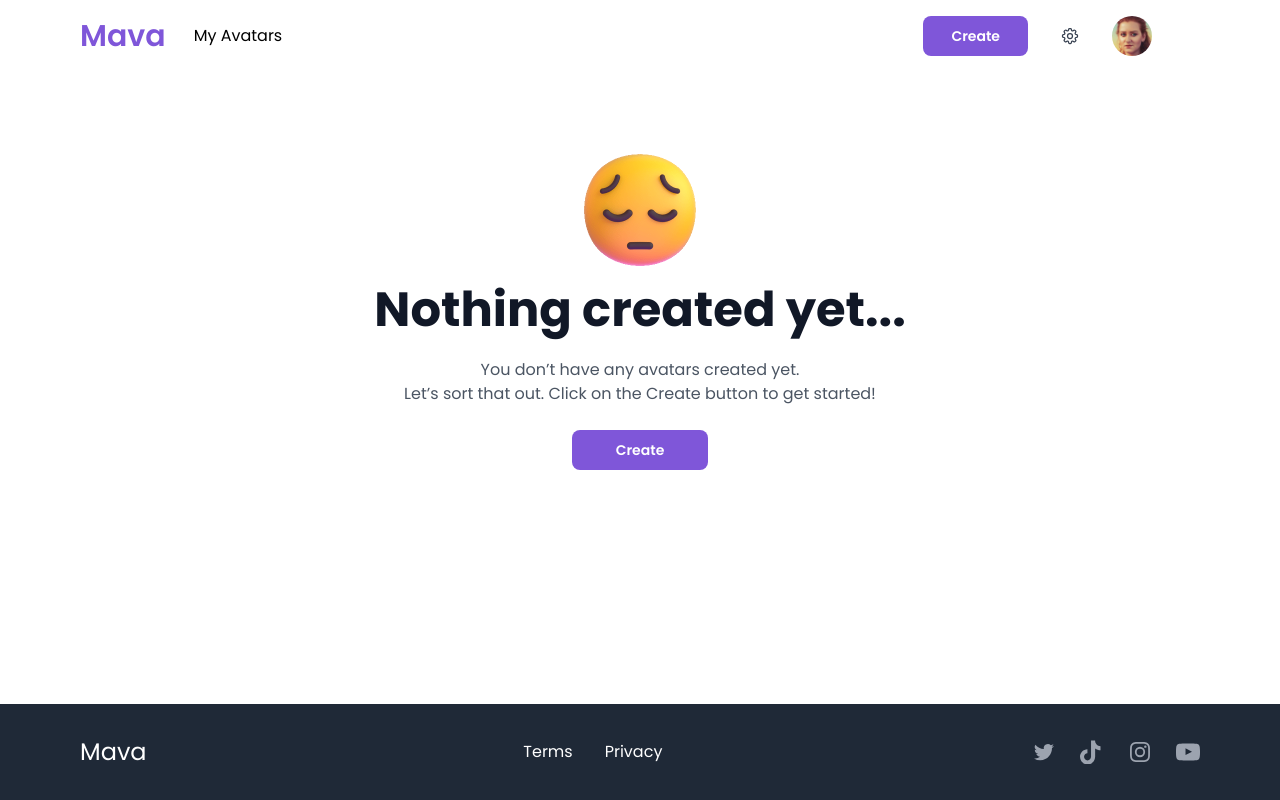
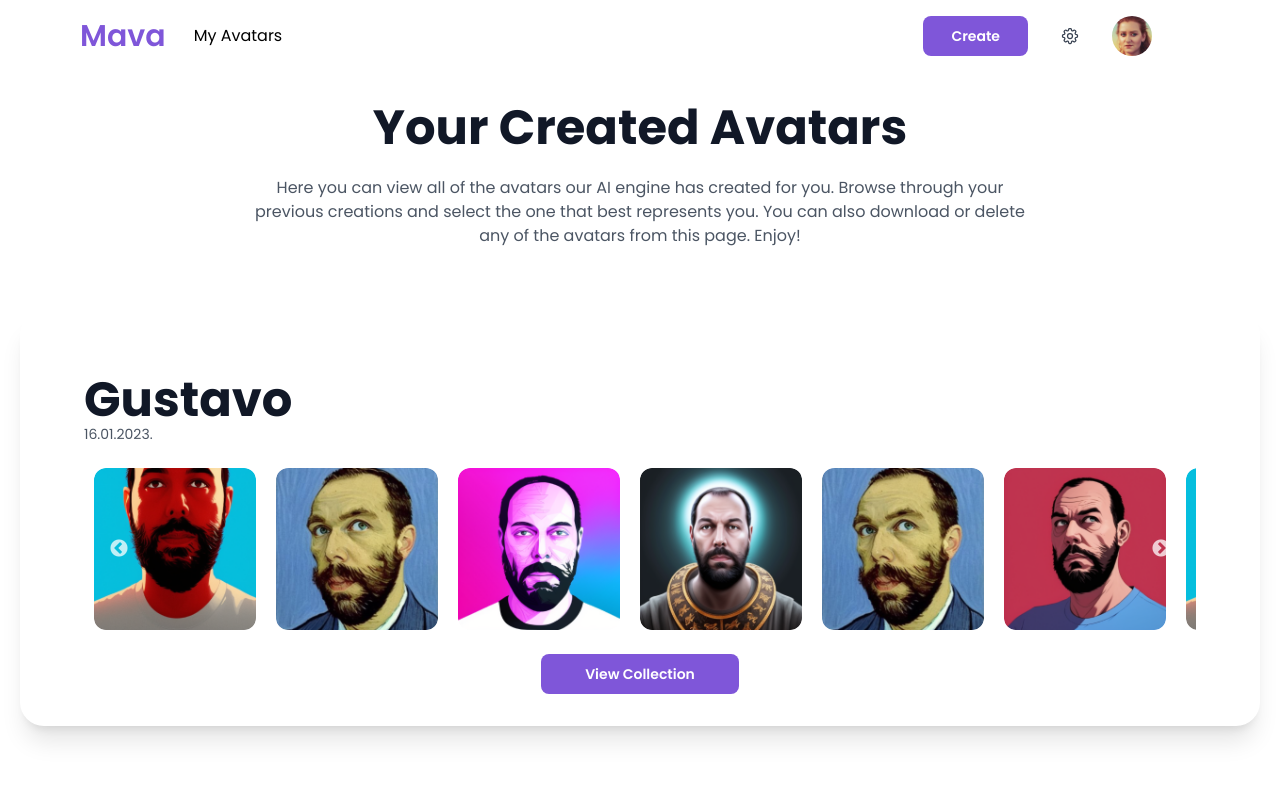
Before and after one commit to brandojesus0624/AI-web-frontend, a React (Create React App) app: page /my-avatars in a window 1280 px wide. Shown: the top 800 px of the page. Built offline with nearby package versions, Linux system fonts and the light colour scheme.

Commit message:
Make slide to my avatar

```diff
--- a/src/components/basic/collection.js
+++ b/src/components/basic/collection.js
@@ -1,15 +1,72 @@
+import Slider from "react-slick";
+import "slick-carousel/slick/slick.css";
+import "slick-carousel/slick/slick-theme.css";
+
 const Collection = () => {
+  const settings = {
+    centerMode: true,
+    centerPadding: '10px',
+    slidesToShow: 6,
+    speed: 500,
+    slidesToScroll: 1,
+    arrows: true,
+    dots: false,
+    swipeToSlide: true,
+    responsive: [
+      {
+        breakpoint: 1280,
+        settings: {
+          arrows: true,
+          slidesToShow: 5,
+        },
+      },
+      {
+        breakpoint: 1024,
+        settings: {
+          arrows: true,
+          slidesToShow: 4,
+        },
+      },
+      {
+        breakpoint: 768,
+        settings: {
+          arrows: false,
+          slidesToShow: 3,
+        },
+      },
+      {
+        breakpoint: 600,
+        settings: {
+          arrows: false,
+          slidesToShow: 2,
+        },
+      },
+      {
+        breakpoint: 480,
+        settings: {
+          arrows: false,
+          slidesToShow: 1,
+        },
+      },
+    ],
+  };
+
   return (
-    <div className="flex flex-col w-full px-16 mt-16">
+    <div className="flex flex-col w-full px-8 md:px-16 py-8 mt-16 shadow-xl rounded-3xl">
       <h1 className="font-poppinsBold text-4xl md:text-5xl text-gray-900 mt-8" id="name">Gustavo</h1>
       <span className="text-gray-600 text-sm" id="created_date">16.01.2023.</span>
-      <div className="flex mt-6" id="image_gallery">
+      <div className="flex mt-6 w-full" id="image_gallery">
+        <Slider {...settings}>
           <img src={require("../../assets/img/demo(1).png")} className="rounded-xl mr-9" />
           <img src={require("../../assets/img/demo(2).png")} className="rounded-xl mr-9" />
           <img src={require("../../assets/img/demo(3).png")} className="rounded-xl mr-9" />
           <img src={require("../../assets/img/demo(4).png")} className="rounded-xl mr-9" />
           <img src={require("../../assets/img/demo(5).png")} className="rounded-xl mr-9" />
           <img src={require("../../assets/img/demo(6).png")} className="rounded-xl mr-9" />
+        </Slider>
+      </div>
+      <div className="flex justify-center">
+        <button className="bg-primary-600 rounded-lg px-11 py-2.5 mt-6 text-white font-poppinsSemiBold text-sm" >View Collection</button>
       </div>
     </div>
   );
--- a/src/components/myAvatars/created.js
+++ b/src/components/myAvatars/created.js
@@ -2,7 +2,7 @@ import Collection from "../basic/collection";
 
 const Created = () => {
   return (
-    <div className="flex flex-1 flex-col justify-center items-center mb-40 p-5">
+    <div className="flex flex-1 w-full flex-col justify-center items-center mb-40 p-5">
       <div
         className="font-poppinsBold text-4xl md:text-5xl text-gray-900 mt-3 text-center"
         id="title"
--- a/src/components/pages/myAvatars.js
+++ b/src/components/pages/myAvatars.js
@@ -5,7 +5,7 @@ import Waiting from "../myAvatars/waiting";
 
 const MyAvatars = () => {
   const loading = false;
-  const created = false;
+  const created = true;
   return (
     <MainLayout>
       {!created ? <NotCreated /> : loading ? <Waiting /> : <Created />}
```
Lines whose indentation alone changed are shown as unchanged.
